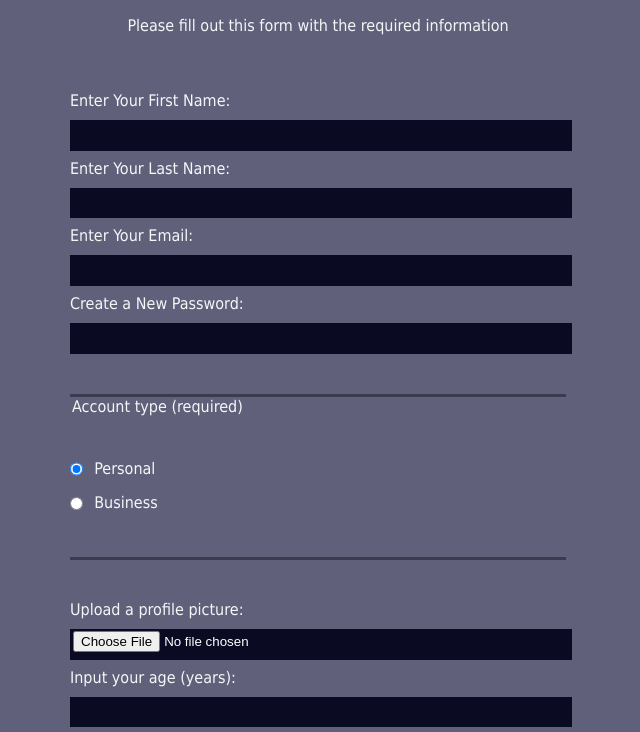
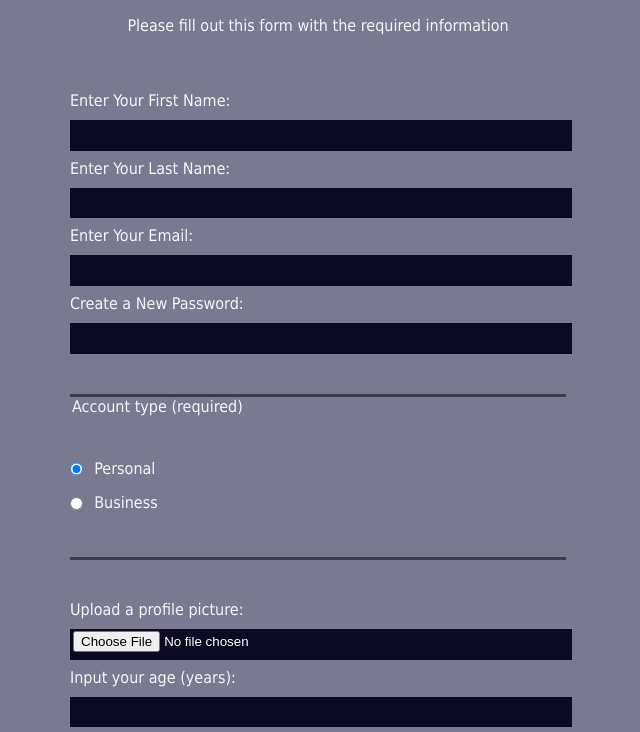
Before and after one commit to kavitaprajapati2004/registration-form, a plain HTML site: page index.html in a window 1280 px wide. Shown: the part 86-818 px from the top of the page, without its empty margins (322-962 px from the left). Drawn offline with Linux system fonts and the light colour scheme.

Commit message:
Update style.css
#797990

```diff
--- a/style.css
+++ b/style.css
@@ -2,7 +2,7 @@ body {
     width: 100%;
     height: 100vh;
     margin: 0;
-    background-color:#60607b;
+    background-color:#797990;
     color: #f5f6f7;
     font-family: Tahoma;
     font-size: 16px;
```
